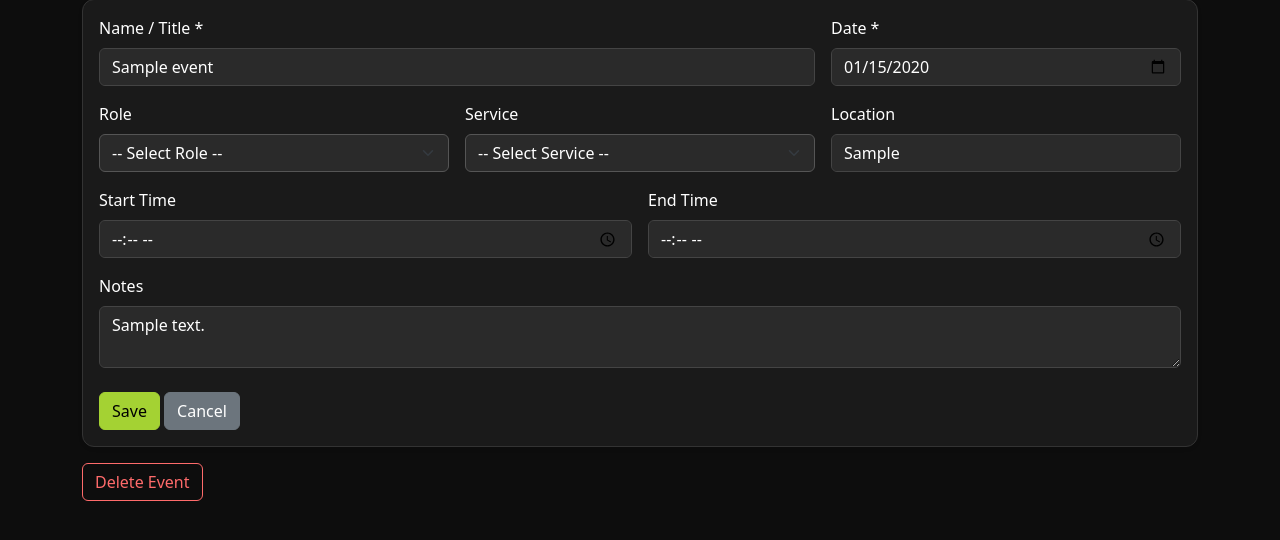
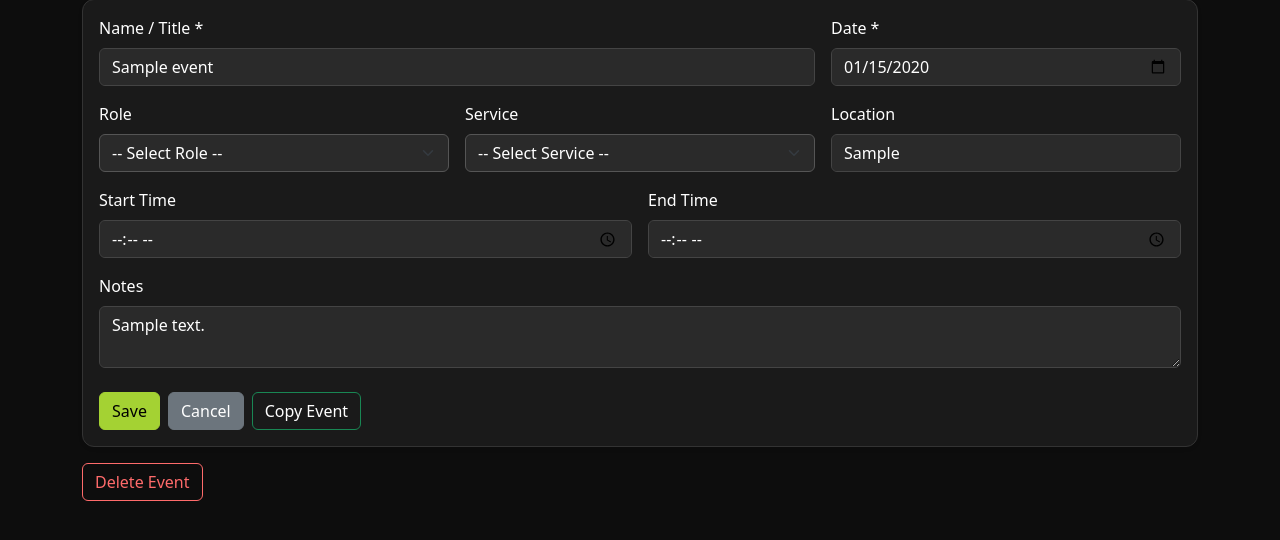
Before and after one commit to amfb98/church-safety-app, a Flask app: page /schedule/1/edit in a window 1280 px wide. Shown: the part 149-689 px from the top of the page. Run offline with Flask 3, Linux system fonts and the light colour scheme; a user stored in the database is signed in; tables that the repository leaves empty hold one stand-in row (values such as "Sample post").

Commit message:
Refactor schedule form layout and add copy event button

```diff
--- a/templates/schedule_form.html
+++ b/templates/schedule_form.html
@@ -56,9 +56,15 @@
         </div>
     </div>
 
-    <div class="mt-4">
+    <div class="mt-4 d-flex gap-2 flex-wrap">
         <button type="submit" class="btn btn-primary">Save</button>
         <a href="{{ url_for('schedule') }}" class="btn btn-secondary">Cancel</a>
+
+        {% if event %}
+        <a href="{{ url_for('schedule_add') }}?copy={{ event.id }}" class="btn btn-outline-success">
+            Copy Event
+        </a>
+        {% endif %}
     </div>
 </form>
 
```
